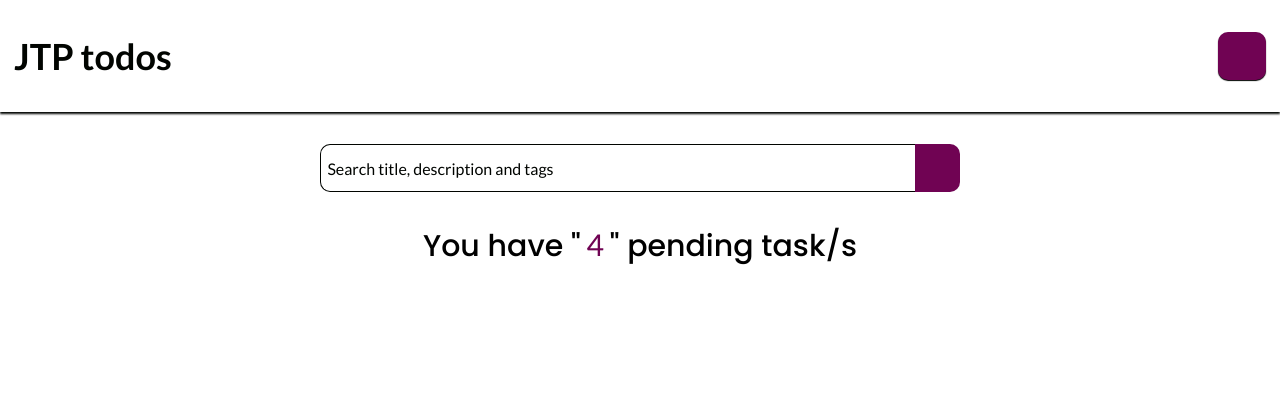
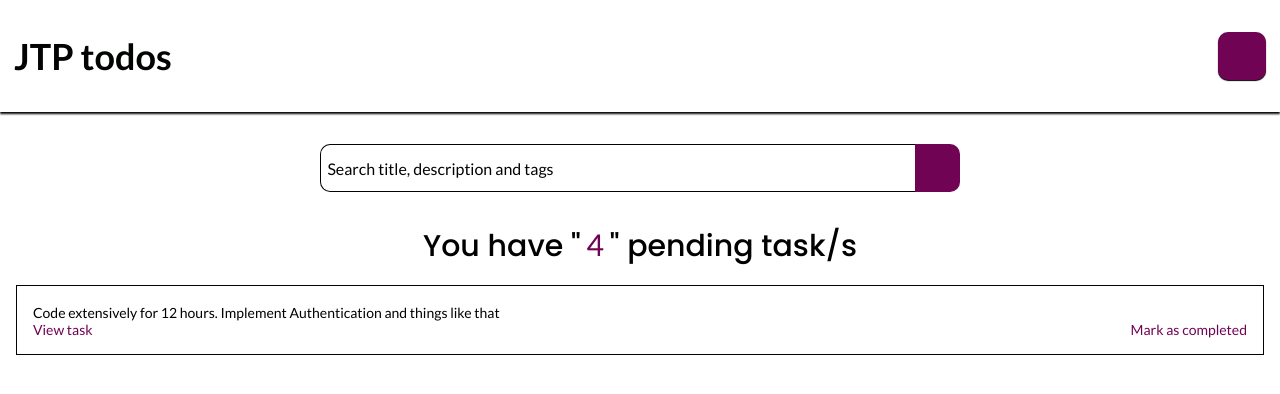
Before and after one commit to joshytheprogrammer/todos-frontend, a Nuxt app: page / in a window 1280 px wide. Shown: the top 394 px of the page. Built offline with nearby package versions, Linux system fonts and the light colour scheme; some icons are missing.

Commit message:
made changes

```diff
--- a/components/Home/Task.vue
+++ b/components/Home/Task.vue
@@ -1,6 +1,12 @@
 <template>
   <div class="task">
-
+    <div class="title">
+      <span>Code extensively for 12 hours. Implement Authentication and things like that</span>
+    </div>
+    <div class="_actions">
+      <a @click.prevent="">View task</a>
+      <a @click.prevent="">Mark as completed</a>
+    </div>
   </div>
 </template>
 
@@ -11,5 +17,30 @@ export default {
 </script>
 
 <style lang="scss" scoped>
+.task {
+  margin: 1rem;
+  padding: 1rem;
+  border: 1px solid $dark;
 
+  display: flex;
+  flex-direction: column;
+  justify-content: space-between;
+
+  .title {
+    span {
+      font-size: 14px;
+      font-weight: 500;
+    }
+  }
+
+  ._actions {
+    display: flex;
+    justify-content: space-between;
+
+    a {
+      @include link;
+      font-size: 14px;
+    }
+  }
+}
 </style>
--- a/pages/index.vue
+++ b/pages/index.vue
@@ -3,6 +3,7 @@
     <Nav />
     <SearchBar />
     <PageTitle :numOftasks="'4'" />
+    <Task />
   </div>
 </template>
 
@@ -10,12 +11,15 @@
 import Nav from "../components/App/Nav.vue"
 import SearchBar from "../components/Home/Bar.vue"
 import PageTitle from "../components/Home/Heading.vue"
+import Task from "../components/Home/Task.vue"
+
 export default {
   auth: 'guest',
   components: {
     Nav,
     SearchBar,
-    PageTitle
+    PageTitle,
+    Task
   }
 }
 </script>
```
